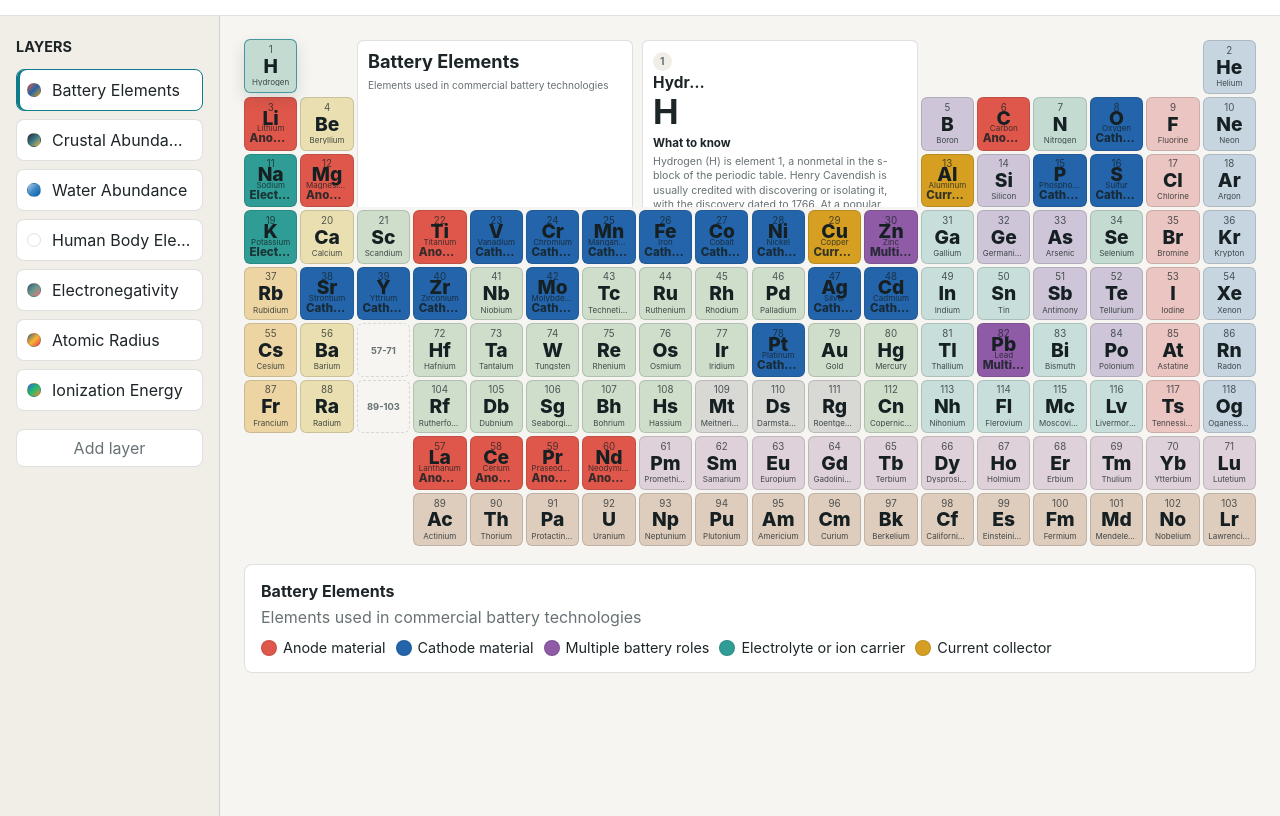
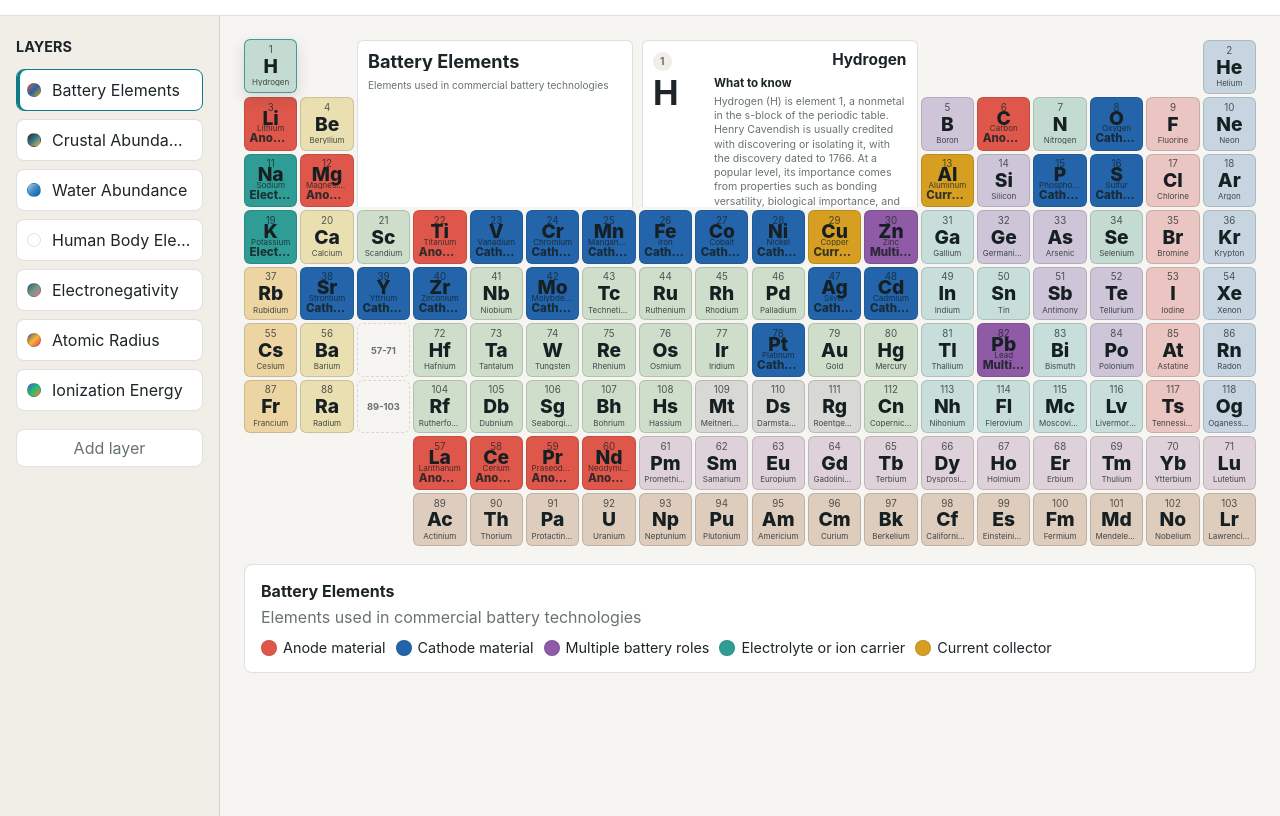
Before and after one commit to heinsaar/qimia, a website built with Vite: page index.html in a window 1280 px wide. Shown: the part 73-889 px from the top of the page. Built offline with nearby package versions, Linux system fonts and the light colour scheme.

Commit message:
Move detail name to top right
Reflow the inline element detail card so the element name sits in the top-right corner while the symbol remains left and the story/properties move upward. Add Playwright coverage for the new detail-card geometry.

```diff
--- a/src/style.css
+++ b/src/style.css
@@ -607,26 +607,34 @@ h1 {
 
 .detail-panel {
   grid-template-columns: minmax(52px, 0.28fr) minmax(0, 1fr);
+  grid-template-rows: auto auto minmax(0, 1fr);
   align-content: start;
-  gap: clamp(6px, 0.55vw, 10px);
+  column-gap: clamp(6px, 0.55vw, 10px);
+  row-gap: 5px;
 }
 
 .detail-heading {
-  display: grid;
-  align-content: start;
-  gap: 4px;
-  min-width: 0;
+  display: contents;
 }
 
 .detail-heading h2 {
+  grid-column: 2;
+  grid-row: 1;
+  justify-self: end;
+  align-self: start;
+  max-width: 100%;
   margin: 0;
   overflow: hidden;
   font-size: clamp(0.78rem, 0.5rem + 0.58vw, 1.2rem);
   line-height: 1.05;
+  text-align: right;
   text-overflow: ellipsis;
 }
 
 .detail-number {
+  grid-column: 1;
+  grid-row: 1;
+  align-self: start;
   width: fit-content;
   padding: 3px 7px;
   border-radius: 999px;
@@ -637,12 +645,16 @@ h1 {
 }
 
 .detail-heading strong {
+  grid-column: 1;
+  grid-row: 2;
+  align-self: start;
   font-size: clamp(1.65rem, 0.86rem + 1.6vw, 2.9rem);
   line-height: 1;
 }
 
 .detail-story {
-  grid-column: 1 / -1;
+  grid-column: 2;
+  grid-row: 2;
   min-width: 0;
   margin: 0;
 }
@@ -662,6 +674,7 @@ h1 {
 .detail-list {
   display: grid;
   grid-column: 1 / -1;
+  grid-row: 3;
   gap: 0;
   align-self: start;
   min-width: 0;
```
Also changed, not shown: tests/element-detail.spec.ts (+19 -0 lines).
